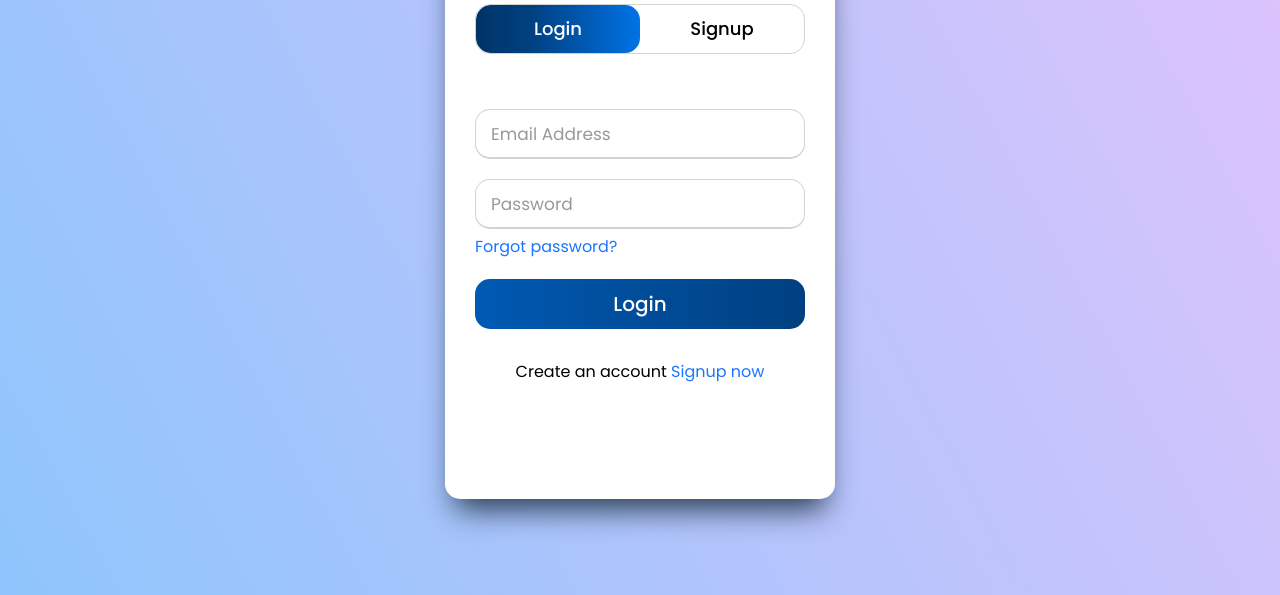
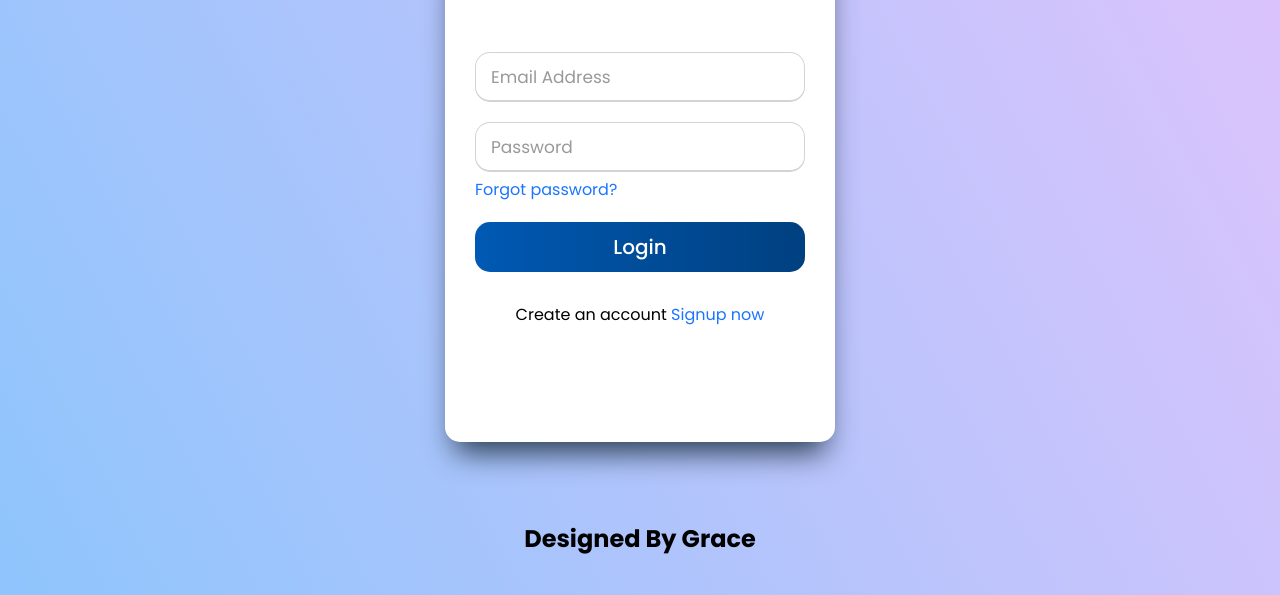
Before and after one commit to Gracogen/simple-login-signup-switch, a plain HTML site: page index.html in a window 1280 px wide. Shown: the part 205-800 px from the top of the page. Drawn offline with Linux system fonts and the light colour scheme.

Commit message:
Update index.html

```diff
--- a/index.html
+++ b/index.html
@@ -60,6 +60,6 @@
       </div>
     </div>
   <script  src="./script.js"></script>
-
+<h2>Designed By Grace</h2>
 </body>
 </html>
```
